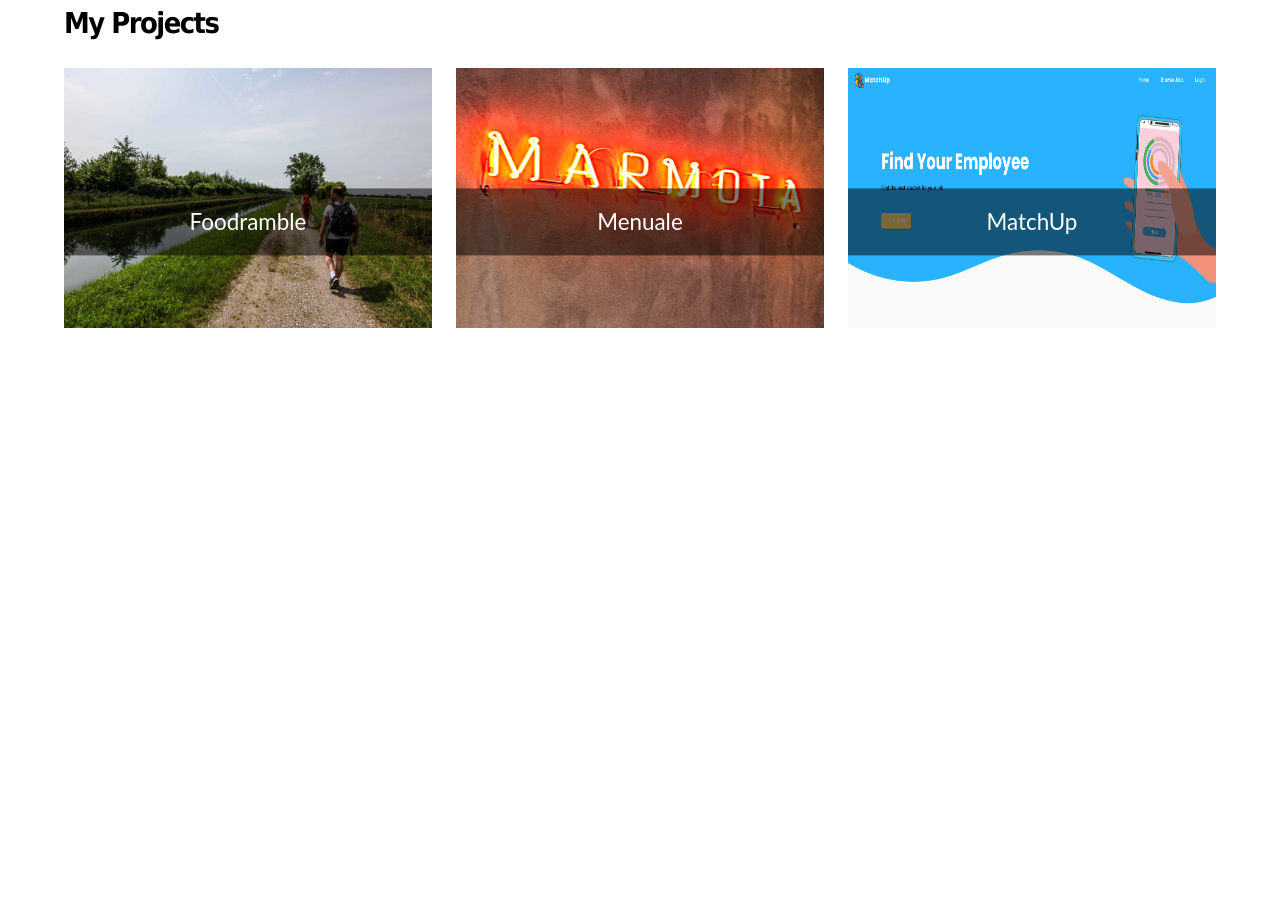
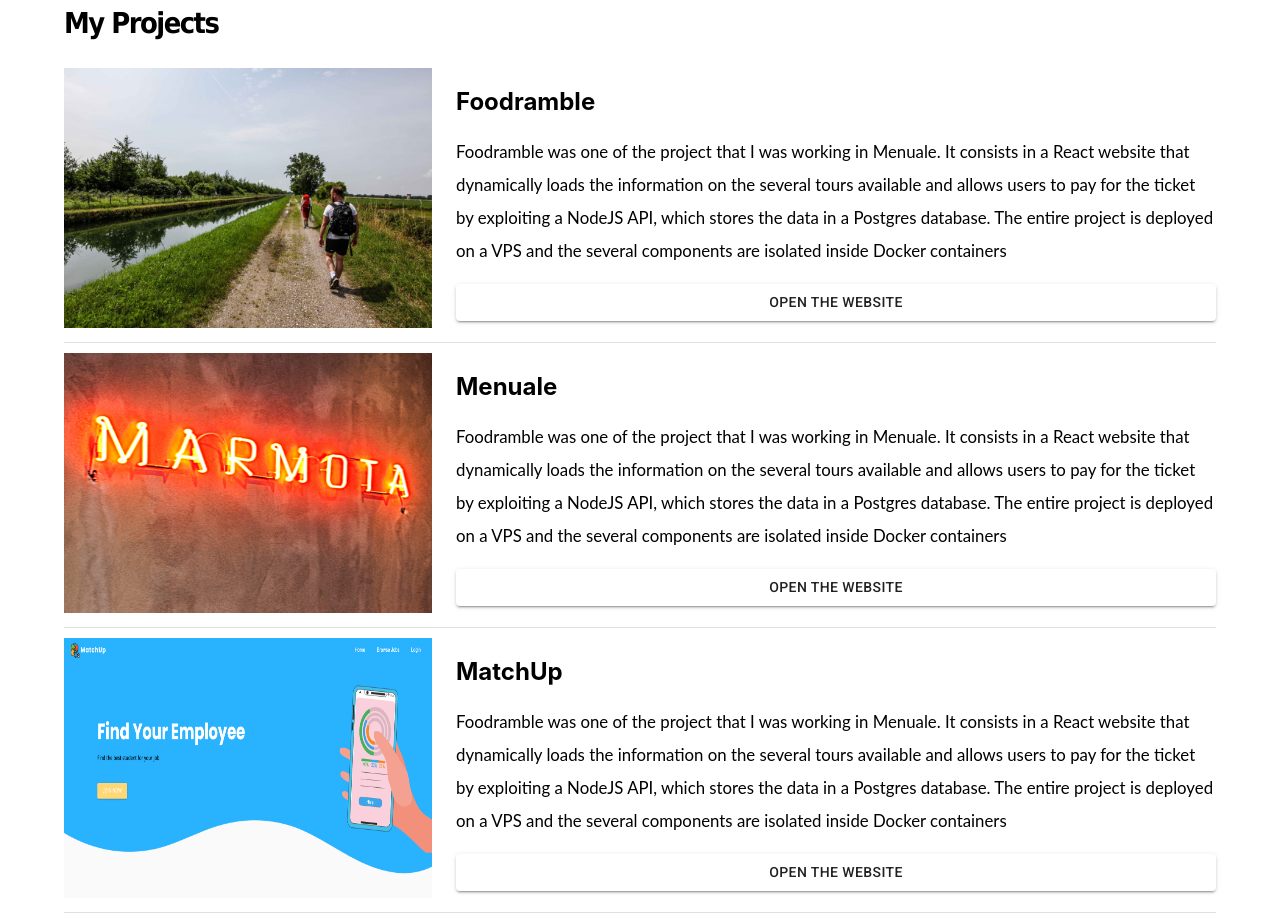
Before and after one commit to CosimoRusso/portfolio, a React (Create React App) app: page / in a window 1280 px wide. Shown: the part 820-1743 px from the top of the page. Before the commit the page ends 1152 px from the top, so only its background shows below. Built offline with nearby package versions, Linux system fonts and the light colour scheme.

Commit message:
Style update

```diff
--- a/src/App.js
+++ b/src/App.js
@@ -2,12 +2,32 @@ import './css/style.scss'
 import Header from "./components/Header";
 import Projects from "./components/Projects";
 
+import {createTheme, ThemeProvider} from '@mui/material/styles';
+
+const theme = createTheme({
+    status: {
+        danger: '#e53e3e',
+    },
+    palette: {
+        primary: {
+            main: '#FFF',
+            darker: '#053e85',
+        },
+        neutral: {
+            main: '#64748B',
+            contrastText: '#fff',
+        },
+    },
+});
 
 function App() {
     return (
         <div className="App">
-            <Header />
-            <Projects />
+            <ThemeProvider theme={theme}>
+                <Header />
+                <Projects />
+            </ThemeProvider>
+
         </div>
     );
 }
--- a/src/components/ProjectBox.js
+++ b/src/components/ProjectBox.js
@@ -1,16 +1,36 @@
+import {Button, Divider, Grid} from "@mui/material";
+
 function ProjectBox(props){
-    const {image, name, url} = props;
+    const {image, name, url, text, left} = props;
     return (
         <div className={'project-box'}>
+            <Grid container spacing={3}>
+                <Grid item xs={12} md={4}>
+                    <img src={'/images/' + image} alt={name} />
+                </Grid>
+                <Grid item xs={12} md={8}>
+                    <div>
+                        <h2>{name}</h2>
+                        <p>{text}</p>
+                        <div style={{textAlign: 'center'}}>
+                            <Button
+                                variant={'contained'}
+                                href={url}
+                                target={'_blank'}
+                                fullWidth={true}
+                            >
+                                Open the website
+                            </Button>
+                        </div>
 
-            <a href={url} target={'_blank'} rel={'noreferrer'}>
-                <div className={'container'}>
-                    <img src={'/images/' + image} alt={name} />
-                    <p className={'centered'}>{name}</p>
-                </div>
-            </a>
+                    </div>
+
+                </Grid>
+
+            </Grid>
+            <Divider className={'divider'}/>
         </div>
     )
-};
+}
 
 export default ProjectBox
--- a/src/components/Projects.js
+++ b/src/components/Projects.js
@@ -1,33 +1,20 @@
-import {Container, Grid} from "@mui/material";
+import {Container} from "@mui/material";
 import ProjectBox from "./ProjectBox";
+import projects from "../projectsDescriptions";
 
 
 function Projects(){
-    const projects = [{
-        name: 'Foodramble',
-        url: 'https://www.foodramble.com/',
-        image: 'foodramble.jpg'
-    },{
-        name: 'Menuale',
-        url: 'http://menuale.com/',
-        image: 'menuale.jpg'
-    }, {
-        name: 'MatchUp',
-        url: 'https://pladat.tk/',
-        image: 'pladat.png'
+    let left = true;
+    for (let p of projects){
+        p.left = left;
+        left = !left;
     }
-    ]
-
     return (<div className={'projects'}>
         <Container maxWidth={'lg'}>
             <h1>My Projects</h1>
-            <Grid container spacing={3}>
-                {projects.map(p =>
-                    <Grid item xs={12} sm={6} md={4} lg={4}>
-                        <ProjectBox {...p}/>
-                    </Grid>
-                )}
-            </Grid>
+            {projects.map(p =>
+                <ProjectBox {...p} />
+            )}
         </Container>
 
     </div>)
--- a/src/css/style.scss
+++ b/src/css/style.scss
@@ -40,20 +40,9 @@ header {
     width: 100%;
     height: 260px;
   }
-  .container{
-    position: relative;
-    text-align: center;
-    .centered{
-      position: absolute;
-      top: 50%;
-      left: 0;
-      transform: translateY(-50%);
-      color: white;
-      background-color: rgba(0, 0, 0, 0.52);
-      width: 100%;
-      font-size: 1.4em;
-      line-height: 3em;
-    }
+  .divider{
+    margin-top: 10px;
+    margin-bottom: 10px;
   }
 }
 
@@ -66,7 +55,6 @@ header {
 }
 
 a.btn-cv{
-  background-color: white;
   color: $textGrey;
   font-size: 1.3em;
   line-height: 1.95em;
--- /dev/null
+++ b/src/projectsDescriptions.js
@@ -0,0 +1,28 @@
+const projects = [{
+    name: 'Foodramble',
+    url: 'https://www.foodramble.com/',
+    image: 'foodramble.jpg',
+    text: 'Foodramble was one of the project that I was working in Menuale. It consists in a React website that ' +
+        'dynamically loads the information on the several tours available and allows users to pay for the ticket by ' +
+        'exploiting a NodeJS API, which stores the data in a Postgres database. The entire project is deployed on a VPS and the ' +
+        'several components are isolated inside Docker containers'
+},{
+    name: 'Menuale',
+    url: 'http://menuale.com/',
+    image: 'menuale.jpg',
+    text: 'Foodramble was one of the project that I was working in Menuale. It consists in a React website that ' +
+        'dynamically loads the information on the several tours available and allows users to pay for the ticket by ' +
+        'exploiting a NodeJS API, which stores the data in a Postgres database. The entire project is deployed on a VPS and the ' +
+        'several components are isolated inside Docker containers'
+}, {
+    name: 'MatchUp',
+    url: 'https://pladat.tk/',
+    image: 'pladat.png',
+    text: 'Foodramble was one of the project that I was working in Menuale. It consists in a React website that ' +
+        'dynamically loads the information on the several tours available and allows users to pay for the ticket by ' +
+        'exploiting a NodeJS API, which stores the data in a Postgres database. The entire project is deployed on a VPS and the ' +
+        'several components are isolated inside Docker containers'
+}
+]
+
+export default projects;
```
